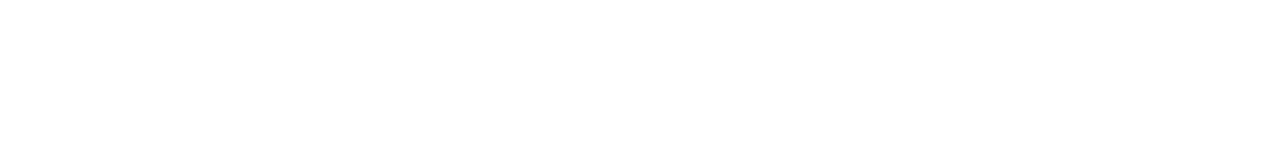
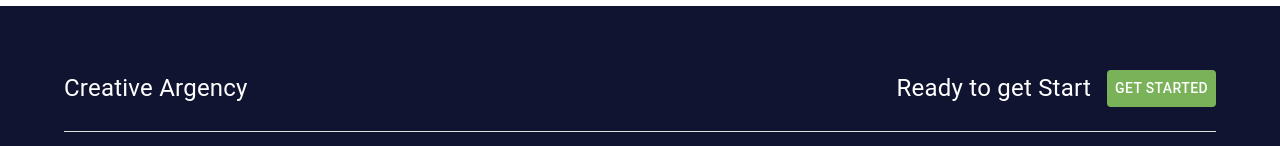
Before and after one commit to azizmohammad/material-ui-project, a React (Create React App) app: page / in a window 1280 px wide. Shown: the part 2647-2793 px from the top of the page. Before the commit the page ends 2653 px from the top, so only its background shows below. Built offline with nearby package versions, Linux system fonts and the light colour scheme.

Commit message:
completed this web site

```diff
--- a/src/components/shared/FooterPart.js
+++ b/src/components/shared/FooterPart.js
@@ -1,10 +1,56 @@
+import { Box, Button, Container, Divider, Typography } from '@mui/material'
 import React from 'react'
 
 const FooterPart = () => {
     return (
-        <div>
+        <Box sx={{
+            bgcolor: '#111430',
+            py: 8
+        }}>
+            <Container>
+                <Box sx={{
+                    display: 'flex',
+                    justifyContent: 'space-between',
+                    alignContent: 'center'
+                }}>
+                    <Typography sx={{
+                        fontSize: '1.5rem',
+                        color: '#fff',
 
-        </div>
+                    }}>
+                        Creative Argency
+                    </Typography>
+                    <Box sx={{
+                        display: 'flex',
+                        justifyContent: 'space-between',
+                        alignContent: 'center'
+                    }}>
+                        <Typography sx={{
+                            fontSize: '1.5rem',
+                            color: '#fff',
+
+                        }}>
+                            Ready to get Start
+                        </Typography>
+                        <Button sx={{
+                            bgcolor: '#7AB259',
+                            color: '#fff',
+                            ml: 2,
+                            '&:hover': {
+                                backgroundColor: '#fff',
+                                color: '#111430',
+                            }
+                        }}
+                        >Get Started</Button>
+                    </Box>
+
+                </Box>
+                <Divider sx={{
+                    mt: 3,
+                    bgcolor: '#fff'
+                }} />
+            </Container>
+        </Box>
     )
 }
 
--- a/src/pages/Home.jsx
+++ b/src/pages/Home.jsx
@@ -5,6 +5,7 @@
 import Services from '../components/Home/Services'
 import OurWorks from '../components/Home/OurWorks'
 import Faq from '../components/Home/Faq'
+import FooterPart from '../components/shared/FooterPart'
 
 const Home = () => {
     return (
@@ -16,6 +17,7 @@
                 <OurWorks />
                 <Faq />
             </Container>
+            <FooterPart />
         </Box>
     )
 }
```
